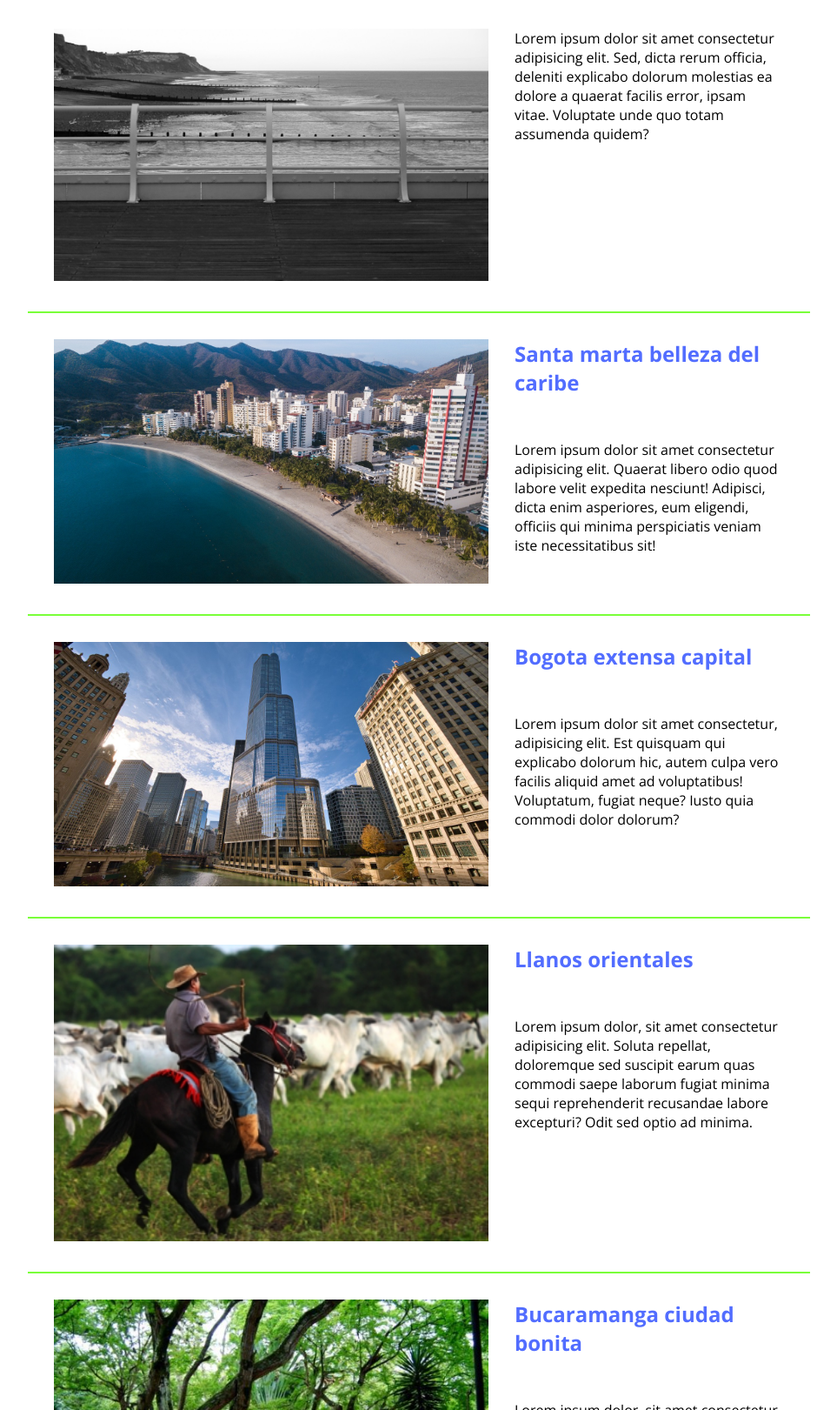
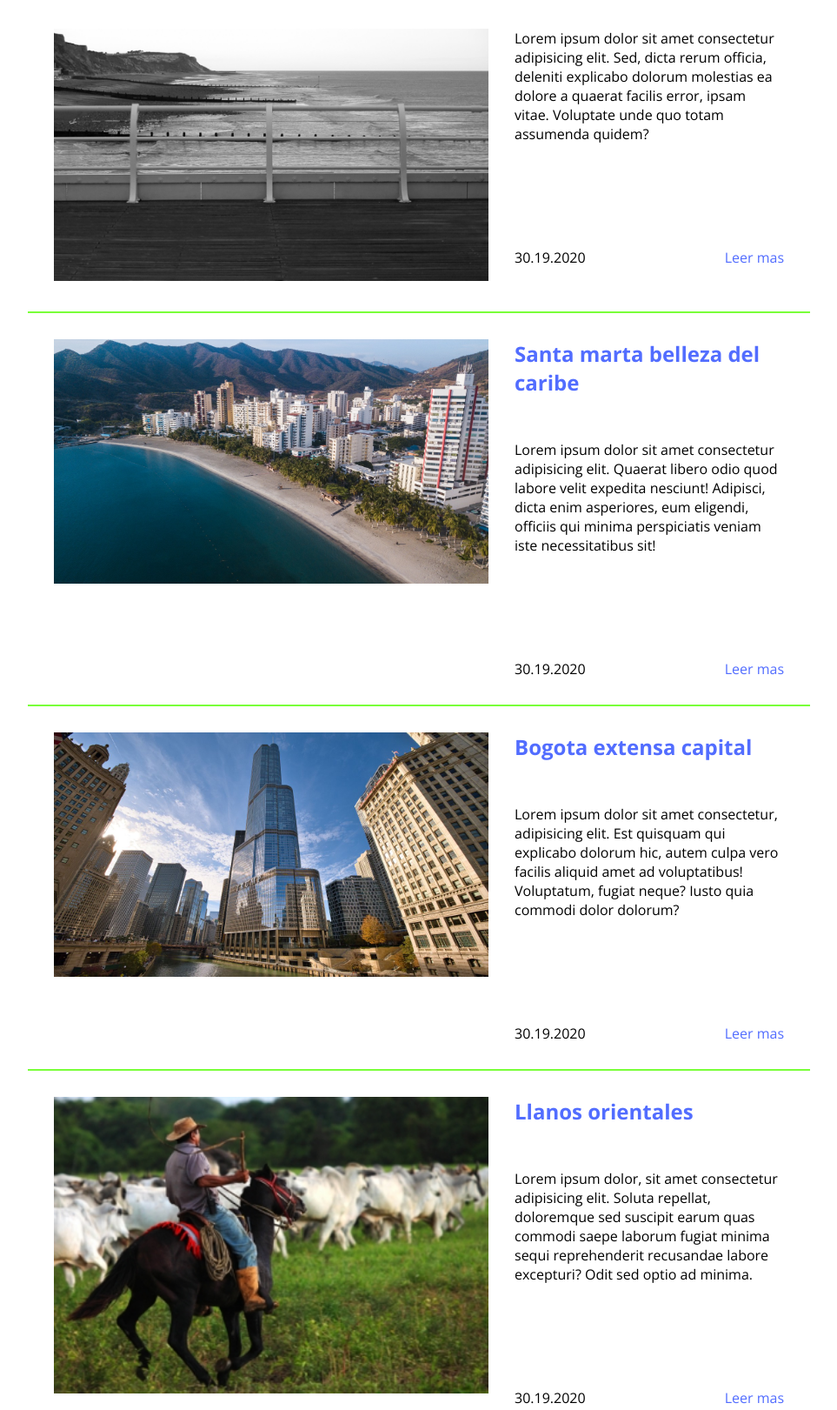
Before and after one commit to MauroCiro0812/Simulacro_Riwi, a plain HTML site: page index.html in a window 1280 px wide. Shown: the part 1657-3278 px from the top of the page at 87% size, without its empty margins (158-1121 px from the left). Drawn offline with nearby package versions, Linux system fonts and the light colour scheme.

Commit message:
se añade fecha y opcion de leer mas

```diff
--- a/index.html
+++ b/index.html
@@ -111,6 +111,9 @@ fecha: 03/04/2024
                         <p>Lorem ipsum dolor sit amet consectetur adipisicing elit. Sed, dicta rerum officia, deleniti
                             explicabo dolorum molestias ea dolore a quaerat facilis error, ipsam vitae. Voluptate unde
                             quo totam assumenda quidem?</p>
+                        <p class="parrafo2">
+                            30.19.2020 <span>Leer mas</span>
+                        </p>
                     </div>
                 </div>
                 <div class="cont-noticias">
@@ -122,6 +125,9 @@ fecha: 03/04/2024
                         <p>Lorem ipsum dolor sit amet consectetur adipisicing elit. Quaerat libero odio quod labore
                             velit expedita nesciunt! Adipisci, dicta enim asperiores, eum eligendi, officiis qui minima
                             perspiciatis veniam iste necessitatibus sit!</p>
+                        <p class="parrafo2">
+                            30.19.2020 <span>Leer mas</span>
+                        </p>
                     </div>
                 </div>
                 <div class="cont-noticias">
@@ -133,6 +139,9 @@ fecha: 03/04/2024
                         <p>Lorem ipsum dolor sit amet consectetur, adipisicing elit. Est quisquam qui explicabo dolorum
                             hic, autem culpa vero facilis aliquid amet ad voluptatibus! Voluptatum, fugiat neque? Iusto
                             quia commodi dolor dolorum?</p>
+                        <p class="parrafo2">
+                            30.19.2020 <span>Leer mas</span>
+                        </p>
                     </div>
                 </div>
                 <div class="cont-noticias">
@@ -144,6 +153,9 @@ fecha: 03/04/2024
                         <p>Lorem ipsum dolor, sit amet consectetur adipisicing elit. Soluta repellat, doloremque sed
                             suscipit earum quas commodi saepe laborum fugiat minima sequi reprehenderit recusandae
                             labore excepturi? Odit sed optio ad minima.</p>
+                        <p class="parrafo2">
+                            30.19.2020 <span>Leer mas</span>
+                        </p>
                     </div>
                 </div>
                 <div class="cont-noticias">
@@ -155,6 +167,9 @@ fecha: 03/04/2024
                         <p>Lorem ipsum dolor, sit amet consectetur adipisicing elit. Nisi harum fugiat ullam animi. Quia
                             eligendi maiores, nemo aut libero, pariatur provident natus beatae at nam vel vero deleniti
                             debitis sint.</p>
+                        <p class="parrafo2">
+                            30.19.2020 <span>Leer mas</span>
+                        </p>
                     </div>
                 </div>
             </article>
--- a/src/views/css/style.css
+++ b/src/views/css/style.css
@@ -178,6 +178,15 @@ section{
     color: #526DFF;
 }
 
+.cont-noticias .parrafo2{
+    margin-top: 120px;
+    display: flex;
+    justify-content: space-between;
+}
+.cont-noticias .parrafo2 span{
+    color: #526DFF;
+}
+
 .cont-noticias figure img{
     width: 500px;
 }
```
